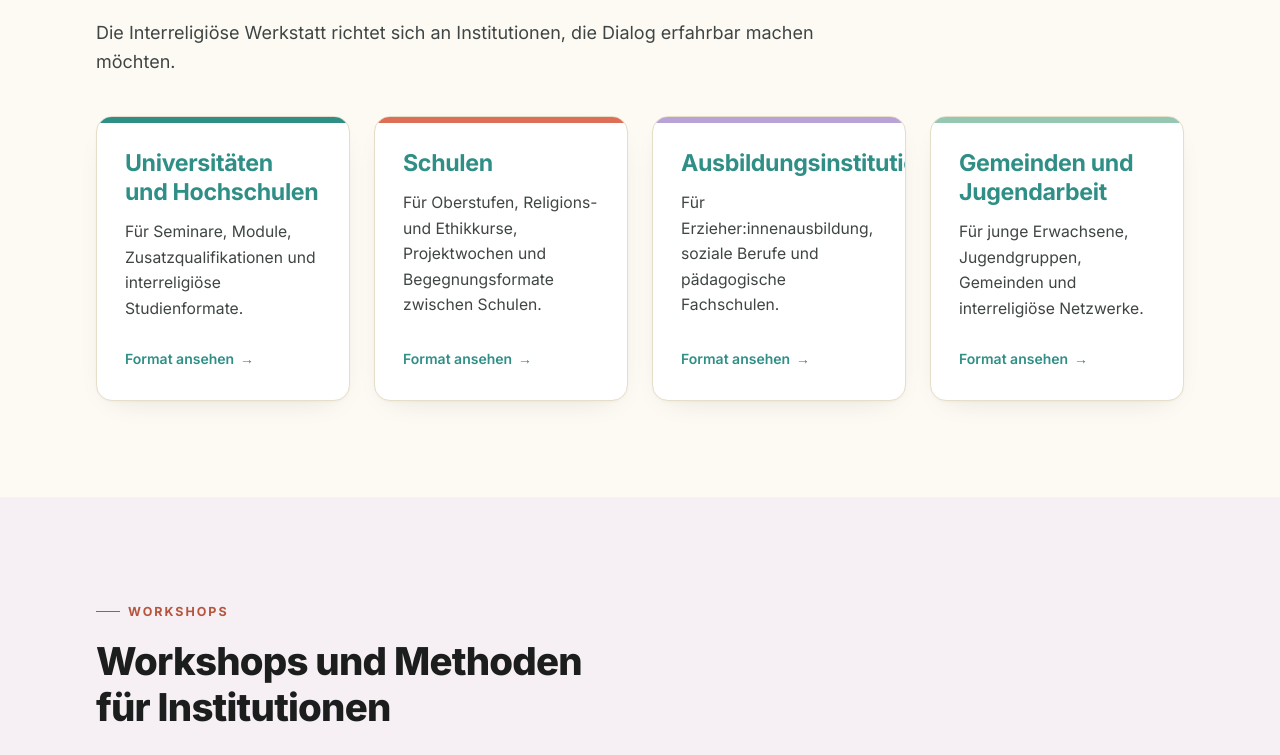
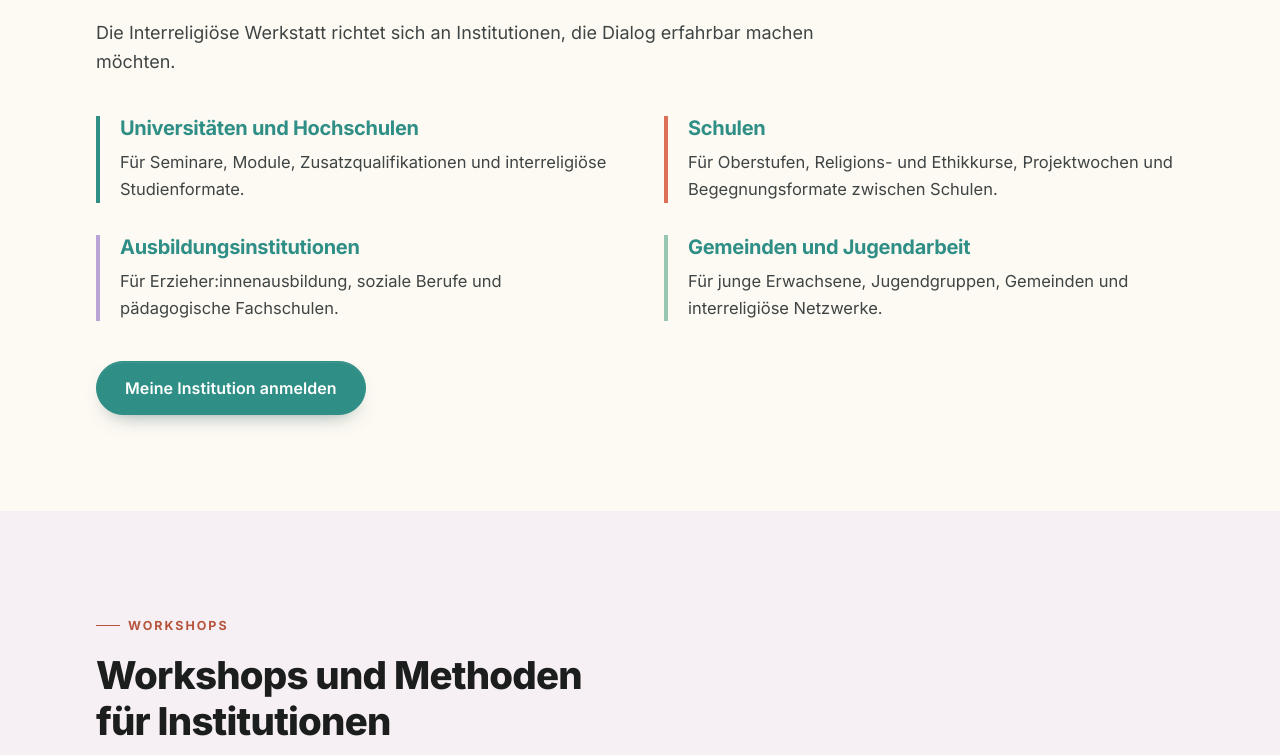
Before and after one commit to Falkensee-Solutions/ingwer, a Next.js app in the folder web/: page / in a window 1280 px wide. Shown: the part 2711-3466 px from the top of the page. Built offline with nearby package versions, Linux system fonts and the light colour scheme.

Commit message:
regelwerk änderung

```diff
--- a/web/content/regelwerk.json
+++ b/web/content/regelwerk.json
@@ -3,8 +3,8 @@
     {
       "nr": 1,
       "titel": "Würde und Respekt",
-      "kurz": "Jede Person wird mit Würde, Respekt und Aufmerksamkeit behandelt.",
-      "lang": "Jede Person wird mit Würde, Respekt und Aufmerksamkeit behandelt – unabhängig von Religion, Konfession, Weltanschauung, Herkunft, Geschlecht, sexueller Orientierung, Alter, Behinderung, sozialer Lage und Lebensführung."
+      "kurz": "Jeder Mensch hat Würde und wird mit Respekt und Aufmerksamkeit behandelt.",
+      "lang": "Jeder Mensch hat Würde und wird mit Respekt und Aufmerksamkeit behandelt. – unabhängig von Religion, Konfession, Weltanschauung, Herkunft, Geschlecht, sexueller Orientierung, Alter, Behinderung, sozialer Lage und Lebensführung."
     },
     {
       "nr": 2,
@@ -114,7 +114,7 @@
     },
     {
       "titel": "Verpflegung",
-      "text": "Standard ist vegetarisch oder vegan. Damit werden viele religiöse Speiseregeln und ethische Ernährungsformen mitberücksichtigt. Allergien und Unverträglichkeiten werden vorab abgefragt."
+      "text": "Die Verpflegung erfolgt vegetarisch oder vegan. Damit werden viele religiöse Speiseregeln und ethische Ernährungsformen mitberücksichtigt. Allergien und Unverträglichkeiten werden vorab abgefragt."
     },
     {
       "titel": "Fotos und Öffentlichkeitsarbeit",
--- a/web/src/app/konzept/page.tsx
+++ b/web/src/app/konzept/page.tsx
@@ -17,14 +17,13 @@ export default function KonzeptPage() {
       <Hero
         eyebrow="Konzept"
         titel="Das Konzept"
-        claim="Begegnung braucht mehr als Information."
-        lead="Interreligiöser Dialog entsteht nicht nur durch Vorträge über Religion. Er entsteht dort, wo Menschen einander begegnen, Alltag teilen, Fragen stellen, zuhören und religiöse oder spirituelle Praxis im Leben anderer wahrnehmen können."
+        claim="Begegnung braucht mehr als Informationsaustausch."
+        lead="Dialog entsteht in der persönlichen Begegnung. Durch Menschen, ihren Alltag und ihre gelebte Spiritualität lernen wir Religionen kennen. Interreligiöser Dialog entwickelt sich dort, wo Menschen einander wahrnehmen."
       />
 
       <Container padding="lg" className="prose-iw max-w-3xl">
         <p>
-          Die Interreligiöse Werkstatt verbindet Bildungsarbeit, persönliche Begegnung,
-          Reflexion und gemeinsames Handeln.
+          Im Rahmen der Interreligiösen Werkstatt verbindet sich Bildungsarbeit, mit Reflexion und gemeinsamem Handeln.
         </p>
 
         <h2>Was unterscheidet die Werkstatt von einem Workshop?</h2>
--- a/web/src/app/page.tsx
+++ b/web/src/app/page.tsx
@@ -4,7 +4,7 @@ import { Hero } from "@/components/Hero";
 import { PartnerLogoBar } from "@/components/PartnerLogoBar";
 import { SectionHeader } from "@/components/SectionHeader";
 import { CTASection } from "@/components/CTASection";
-import { FormatCard } from "@/components/FormatCard";
+import { ButtonLink } from "@/components/Button";
 import { MaterialCard } from "@/components/MaterialCard";
 import { TerminCard } from "@/components/TerminCard";
 import { FORMATE } from "@/data/formate";
@@ -26,6 +26,13 @@ const KERNPRINZIPIEN = [
     text: "Gebet, Stille, Besinnung, Rituale, Speiseregeln und religiöse Alltagspraktiken dürfen sichtbar sein und werden respektiert.",
   },
 ];
+
+const FORMAT_FARBEN: Record<string, string> = {
+  universitaeten: "var(--color-primary)",
+  schulen: "var(--color-accent)",
+  ausbildung: "var(--color-lavender)",
+  gemeinden: "var(--color-sage)",
+};
 
 export default function Home() {
   const teaserMaterialien = MATERIALIEN.filter((m) => m.status !== "entwurf").slice(0, 3);
@@ -136,10 +143,31 @@ export default function Home() {
           titel="Für wen ist das Format geeignet?"
           lead="Die Interreligiöse Werkstatt richtet sich an Institutionen, die Dialog erfahrbar machen möchten."
         />
-        <div className="mt-10 grid gap-6 sm:grid-cols-2 lg:grid-cols-4">
+        <ul className="mt-10 grid gap-x-12 gap-y-8 md:grid-cols-2">
           {FORMATE.map((f) => (
-            <FormatCard key={f.slug} format={f} />
+            <li
+              key={f.slug}
+              className="border-l-4 pl-5"
+              style={{ borderColor: FORMAT_FARBEN[f.slug] }}
+            >
+              <h3
+                className="text-xl font-bold leading-tight"
+                style={{ color: FORMAT_FARBEN[f.slug] }}
+              >
+                <Link href={`/formate/${f.slug}`} className="no-underline hover:underline">
+                  {f.titel}
+                </Link>
+              </h3>
+              <p className="mt-2 leading-relaxed text-[color:var(--color-ink-soft)]">
+                {f.kurz}
+              </p>
+            </li>
           ))}
+        </ul>
+        <div className="mt-10">
+          <ButtonLink href="/mitorganisieren" size="lg">
+            Meine Institution anmelden
+          </ButtonLink>
         </div>
       </Container>
 
@@ -195,7 +223,7 @@ export default function Home() {
       <Container padding="md">
         <CTASection
           eyebrow="Schutz und Haltung"
-          titel="Werkstätten brauchen Regeln."
+          titel="Interreligiösen Werkstätten brauchen Regeln."
           text="Alle Werkstätten folgen einem gemeinsamen Regelwerk. Es schützt die Würde der Teilnehmenden, verhindert Missionierung, achtet Privatsphäre und macht deutlich: Diskriminierung, Abwertung und Grenzverletzungen haben keinen Platz."
           primaryCta={{ href: "/regelwerk", label: "Regelwerk lesen" }}
         />
--- a/web/src/app/teilnehmen/page.tsx
+++ b/web/src/app/teilnehmen/page.tsx
@@ -120,7 +120,7 @@ export default function TeilnehmenPage() {
         <SectionHeader
           id="termine-titel"
           eyebrow="Termine"
-          titel="Aktuelle und geplante Werkstätten"
+          titel="Anstehende Werkstätten"
           lead="Hier finden Sie die nächsten Werkstätten. Vorläufige Termine werden nicht als verbindliche Anmeldung dargestellt."
         />
         <div className="mt-8">
```
